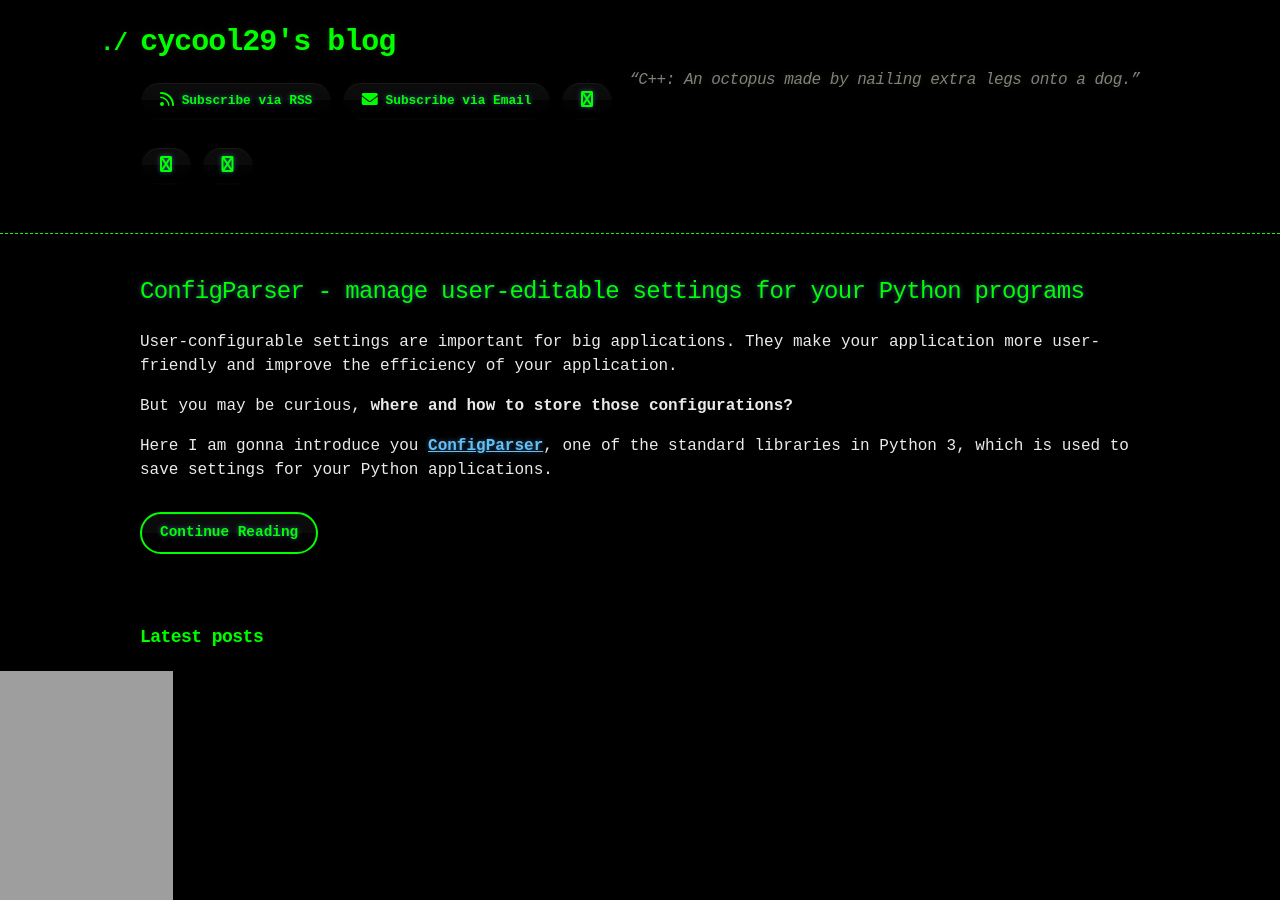
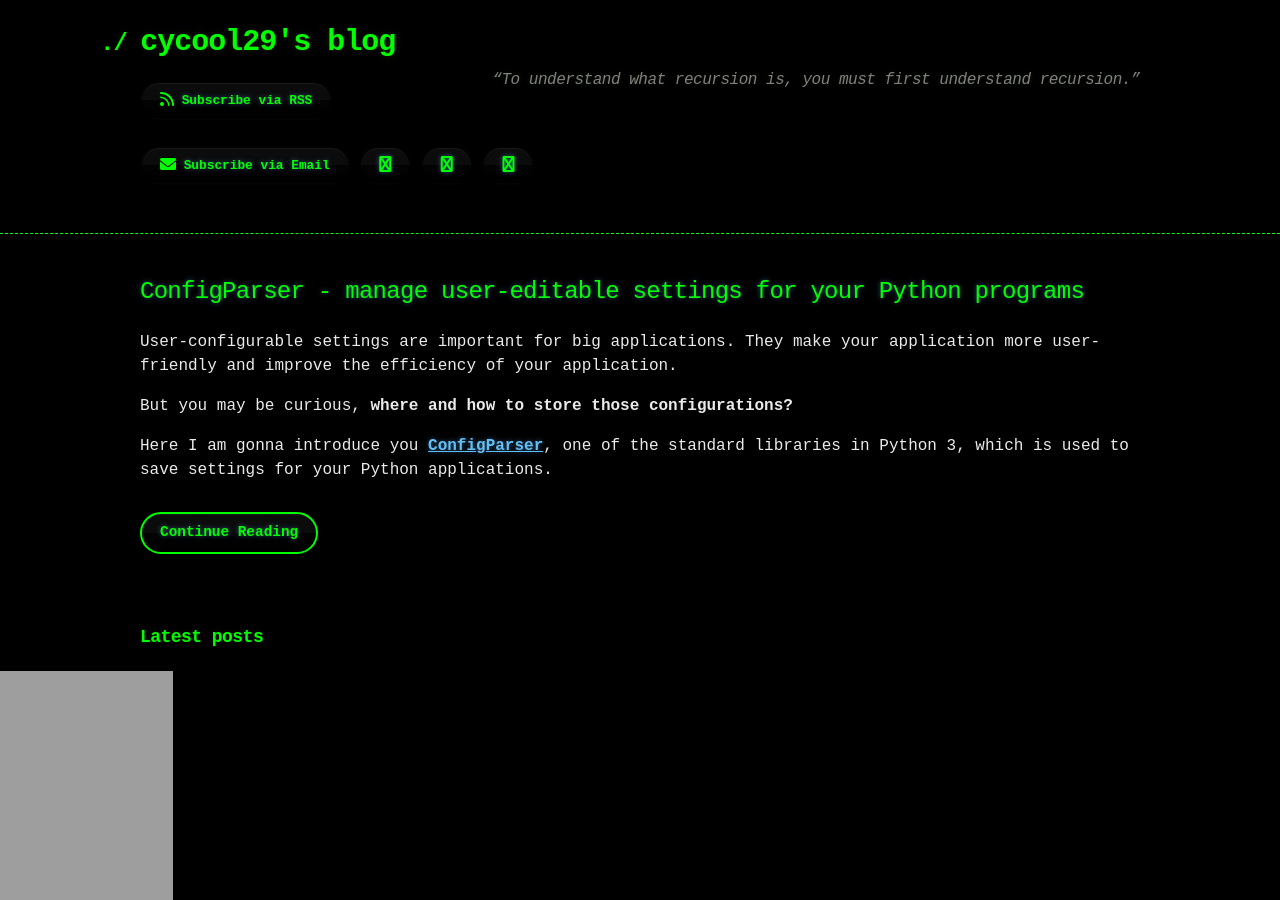
Before and after one commit to cycool29/cycool29.github.io, a Jekyll site: the page built from index.md, in a window 1280 px wide and 900 px high. Built offline with Jekyll 4.4.1, drawn with Linux system fonts in a browser that asks for light colours; a style sheet for code colours, icons or effects is not loaded.

Commit message:
Update quotes

```diff
--- a/_config.yml
+++ b/_config.yml
@@ -1,5 +1,5 @@
 title: cycool29's blog
-description: "“C++: An octopus made by nailing extra legs onto a dog.” "
+description: "“To understand what recursion is, you must first understand recursion.” "
 bio: A high school student. Intermediate in Python, Git, Bash. Learning JavaScript. He/Him. "
 author: cycool29
 url: https://cycool29.github.io
```
